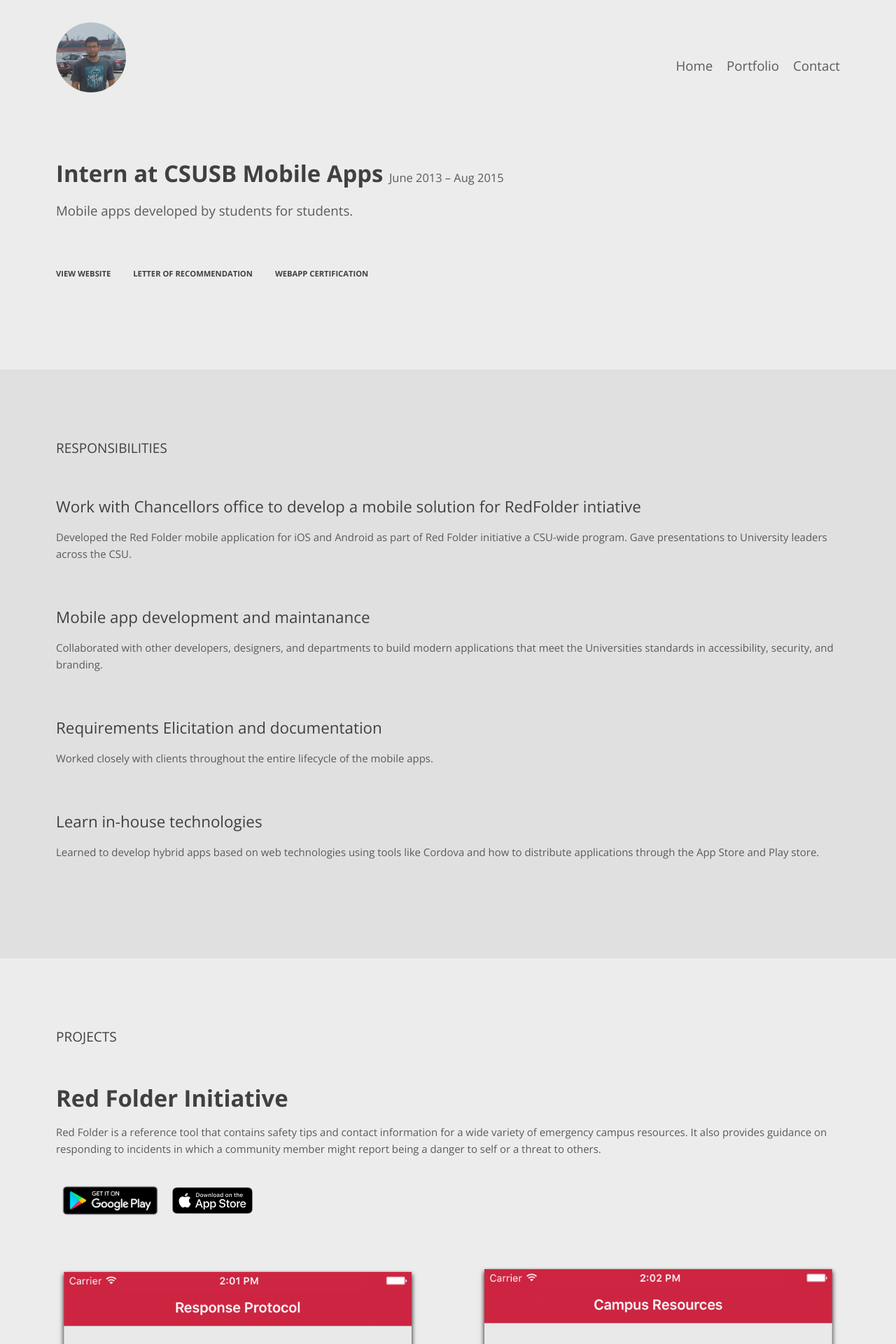
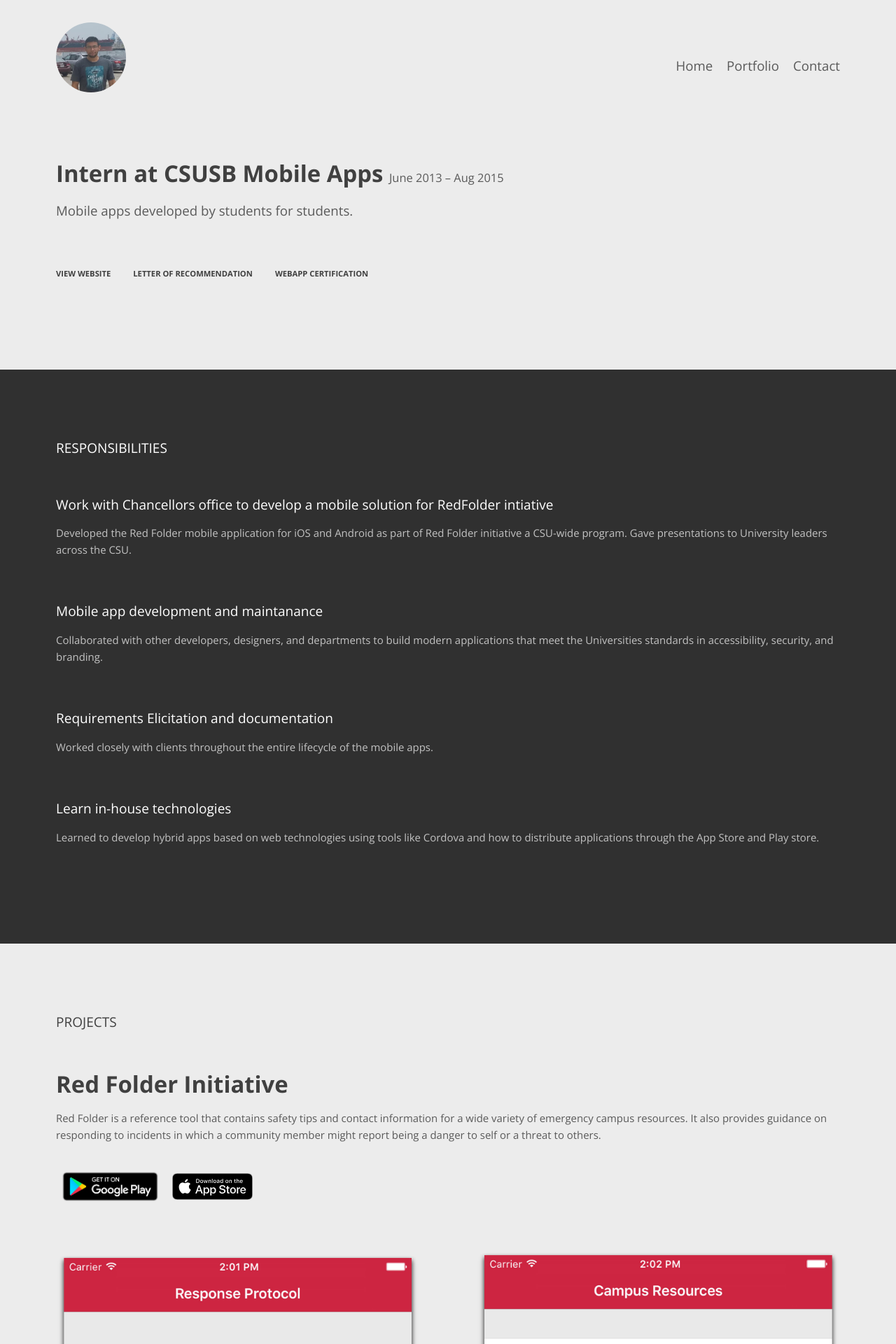
Before and after one commit to alanipce/mywebsite, a Jekyll site: the page built from _work/csusb.html, in a window 1280 px wide. Shown: the top 1920 px of the page at 70% size. Built offline with Jekyll 4.4.1, drawn with Linux system fonts in a browser that asks for light colours; nearby versions of some CDN libraries.

Commit message:
Increased contrast inside contrast site section wrapper.

```diff
--- a/_layouts/work.html
+++ b/_layouts/work.html
@@ -31,7 +31,7 @@
           <ul class="responsibility__specifics list">
             {% for responsibility in page.responsibilities  %}
                 <li class="list__item">
-                    <div class="h3">{{responsibility.title}}</div>
+                    <div class="h4">{{responsibility.title}}</div>
                     <div class="body2">{{responsibility.summary}}</div>
                 </li>
             {% endfor %}
--- a/_sass/_layout.scss
+++ b/_sass/_layout.scss
@@ -57,7 +57,8 @@
   }
 
   .site-section-contrast-wrapper .site-section:nth-child(even) {
-    background: #e0e0e0;
+    @extend .site-section--dark-gray;
+    @extend .site-section--dark;
   }
 
   .site-section {
@@ -74,7 +75,16 @@
     background: #232323;
   }
 
+  .site-section--dark-gray {
+    background: #303030;
+  }
+
   .site-section--dark {
+    color: #C2C2C2;
+  }
+
+  .site-section--dark .body1,
+  .site-section--dark .body2 {
     color: #C2C2C2;
   }
 
```
Also changed, not shown: 4 other files.
